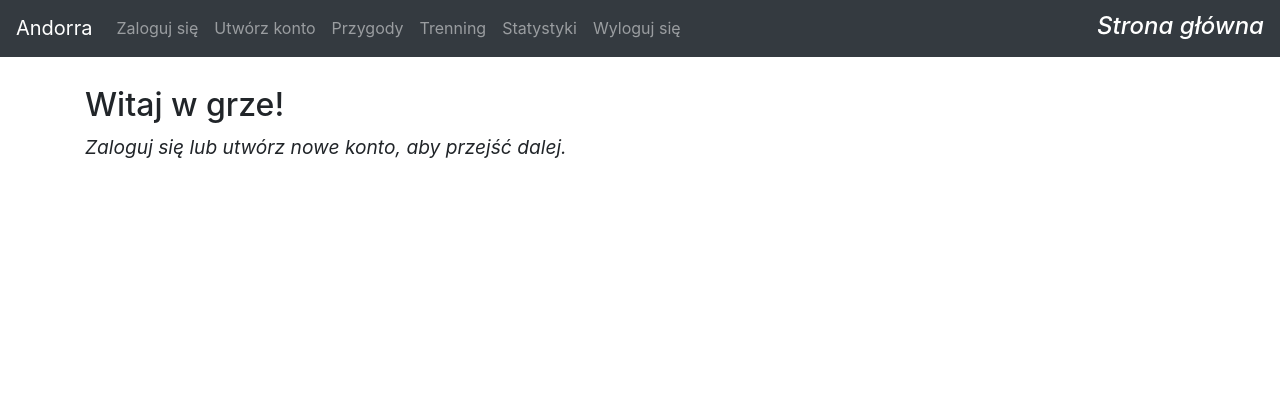
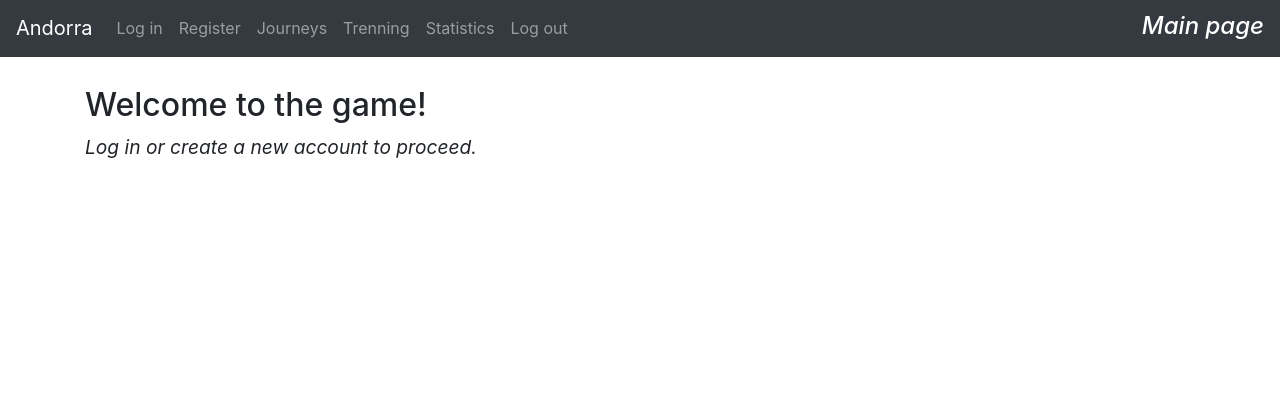
Before and after one commit to TheProrok29/andorra, a Django app: page / in a window 1280 px wide. Shown: the top 420 px of the page. Run offline with Django 3.2, Linux system fonts and the light colour scheme; some libraries are stand-ins or nearby versions.

Commit message:
Change templates language
* change nav test language

```diff
--- a/templates/core/base.html
+++ b/templates/core/base.html
@@ -27,7 +27,7 @@
         <!-- MENU -->
 
         <nav class="navbar navbar-expand-md navbar-dark fixed-top bg-dark">
-            <a class="navbar-brand" href="#">Andorra</a>
+            <a class="navbar-brand" href="{% url 'home' %}">Andorra</a>
             <button class="navbar-toggler" type="button" data-toggle="collapse" data-target="#navbarCollapse"
                 aria-controls="navbarCollapse" aria-expanded="false" aria-label="Toggle navigation">
                 <span class="navbar-toggler-icon"></span>
@@ -38,15 +38,15 @@
                     <!-- Niezalogowany użytkownik -->
                     {% comment %} {% if not user.is_authenticated %} {% endcomment %}
                     <li class="nav-item">
-                        <a class="nav-link" href="">Zaloguj się</a> {% comment %} {% url 'login' %} {% endcomment %}
+                        <a class="nav-link" href="">Log in</a> {% comment %} {% url 'login' %} {% endcomment %}
                     </li>
 
                     <li class="nav-item">
-                        <a class="nav-link" href="">Utwórz konto</a> {% comment %} {% url 'signup' %} {% endcomment %}
+                        <a class="nav-link" href="">Register</a> {% comment %} {% url 'signup' %} {% endcomment %}
                     {% comment %} {% else %} {% endcomment %}
                     <!-- Zalogowany użytkownik -->
                     <li class="nav-item">
-                        <a class="nav-link" href="{% url 'journeys' %}">Przygody</a>
+                        <a class="nav-link" href="{% url 'journeys' %}">Journeys</a>
                     </li>
 
                     <li class="nav-item">
@@ -54,10 +54,10 @@
                     </li>
 
                     <li class="nav-item">
-                        <a class="nav-link" href="">Statystyki</a> {% comment %} {% url 'statistics' %} {% endcomment %}
+                        <a class="nav-link" href="">Statistics</a> {% comment %} {% url 'statistics' %} {% endcomment %}
                     </li>
                     <li class="nav-item">
-                        <a class="nav-link" href="">Wyloguj się</a> {% comment %} {% url 'logout' %} {% endcomment %}
+                        <a class="nav-link" href="">Log out</a> {% comment %} {% url 'logout' %} {% endcomment %}
                     </li>
                     {% comment %} {% endif %} {% endcomment %}
 
--- a/templates/home.html
+++ b/templates/home.html
@@ -3,7 +3,7 @@
 {% block site_title %}
 
 <h4>
-    Strona główna
+    Main page
 </h4>
 
 {% endblock site_title %}
@@ -15,13 +15,13 @@
     <div class="col-sm-12">
         <p>
             <h2>
-                Witaj w grze!
+                Welcome to the game!
                 <br />
             </h2>
             <h4>
                 <small>
                     <em>
-                        Zaloguj się lub utwórz nowe konto, aby przejść dalej.
+                        Log in or create a new account to proceed.
                     </em>
                 </small>
             </h4>
--- a/templates/journeys.html
+++ b/templates/journeys.html
@@ -3,7 +3,7 @@
 {% block site_title %}
 
 <h4>
-    Przygody
+    Journeys
 </h4>
 
 {% endblock site_title %}
```
Also changed, not shown: 1 other file.
